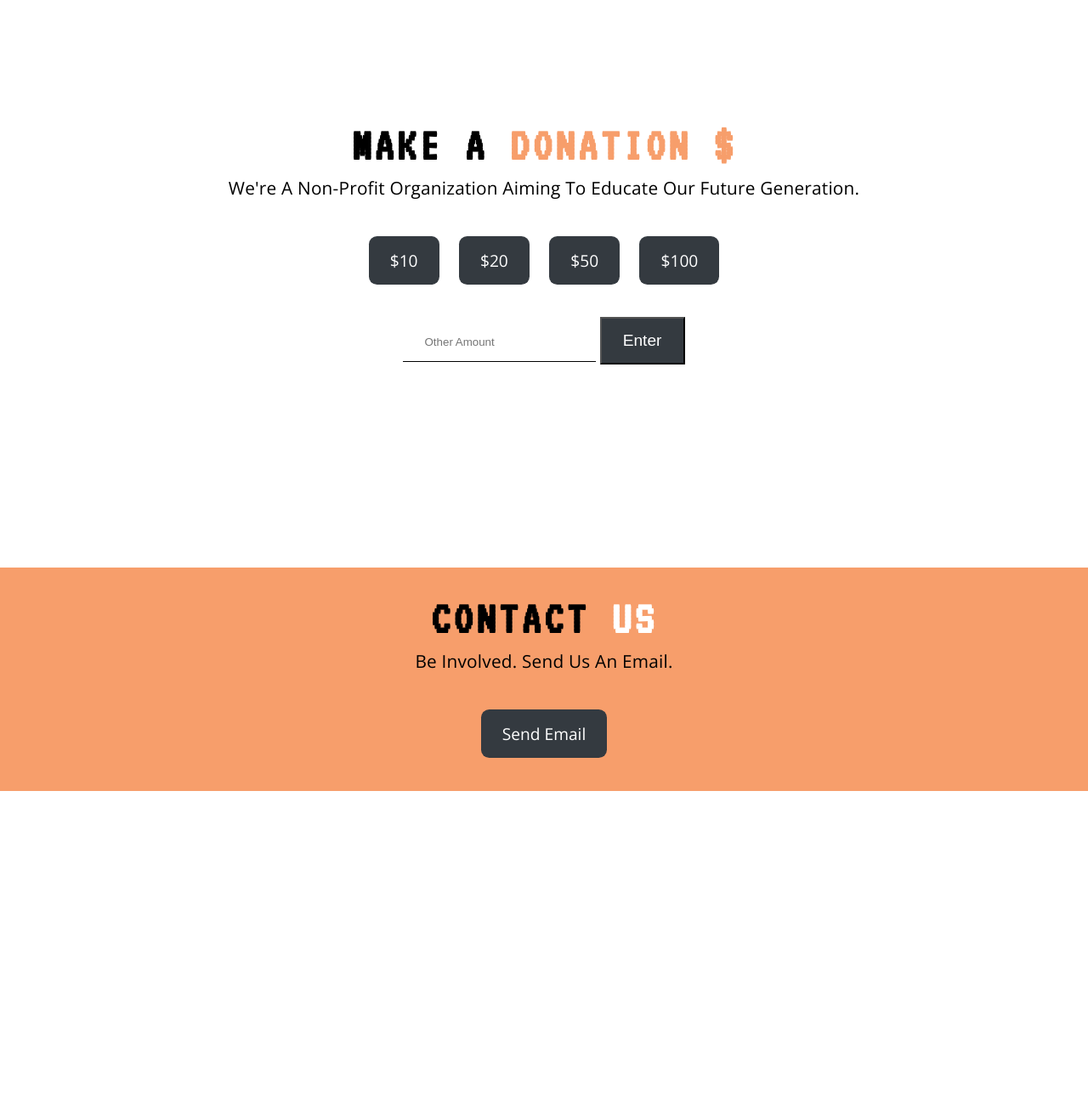
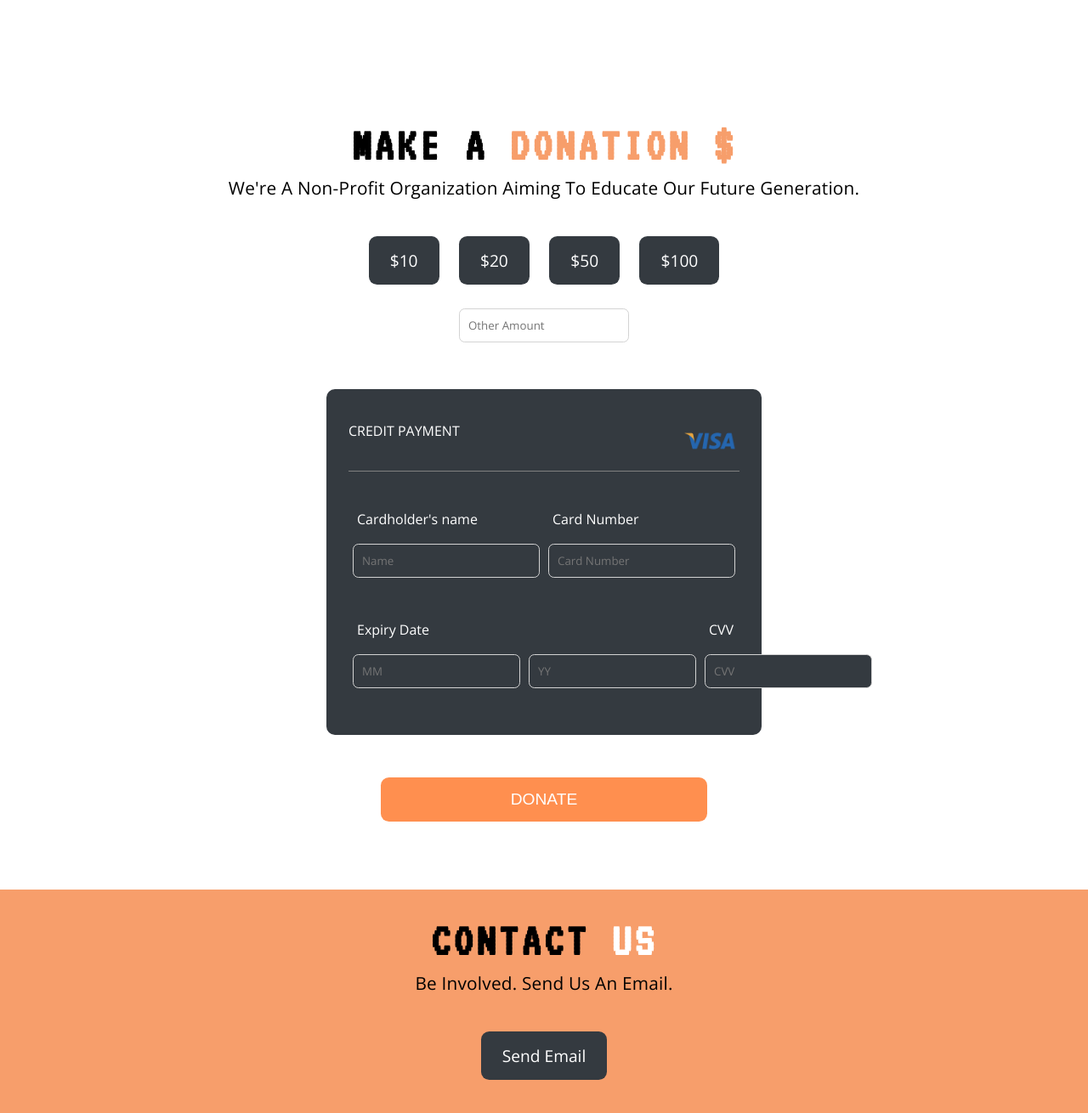
Before and after one commit to jjanicefong/gameofapps, a PHP site: page / in a window 1280 px wide. Shown: the part 3480-4790 px from the top of the page at 85% size. Before the commit the page ends 4411 px from the top, so only its background shows below. Run offline with PHP 8.4, Linux system fonts and the light colour scheme.

Commit message:
complete donation UI

```diff
--- a/css/main.css
+++ b/css/main.css
@@ -6,6 +6,10 @@
    padding: 0;
    box-sizing: border-box;
 }
+
+html {
+    scroll-behavior: smooth;
+  }
 
 body {
     font-family: 'Open Sans', sans-serif;
@@ -379,24 +383,28 @@ a {
  /* ========================================================= */
 .other-amount {
     position: relative;
-    top: 6em;
-    margin-bottom: 20em;
-    padding: 15px 25px;
+    margin-top: 6em;
+    background-color: white;
 }
 
-.donate-input {
-    border: none;
-    border-bottom: 1px solid black;
-    padding: 15px 25px;
-    position: relative;
+#other-input {
+    width: 200px;
+    height: 5vh;
 }
 
 .donate-btn {
     font-size: 1.2em;
     color: #fff;
+    border: none;
+    background-color: #ff8f4f;
+    padding: 15px 25px;
+    width: 30vw;
+    border-radius: 0.5em;
+}
 
-    background-color:#343a40;
-    padding: 15px 25px;
+.donate-btn:hover {
+    color: white !important;
+    background-color: #343a40;
 }
 
 .dollar-btn {
@@ -414,6 +422,96 @@ a {
 .dollar-btn:hover {
     color: white !important;
     background-color: #ff8f4f;
+}
+
+.credit-details{
+    display: flex;
+    flex-direction: column;
+    background-color: #343a40;
+    border-radius: 10px;
+    color: white;
+    padding: 10px;
+    flex-wrap: nowrap;
+    margin: 50px 30vw;
+}
+
+.credit-head {
+    text-align: left;
+    padding: 10px;
+    color: white;
+}
+
+.credit-title {
+    padding-bottom: 1.5em;
+}
+
+.cc-top-container{
+    flex: 1;
+    display: flex;
+    align-items: center;
+    justify-content: space-between;
+    border-bottom: solid 1px gray;
+    margin: 1em;
+}
+
+.cc-bot-container{
+    flex: 4;
+    display: flex;
+    flex-direction: column;
+    max-width: 100%;
+    margin-bottom: 1.5em;
+}
+
+.cc-inp-top-cont, .cc-inp-bot-cont{
+    display: flex;
+    margin: 1em;
+}
+
+.name-cont, .card-num-cont{
+    display: flex;
+    flex-direction: column;
+    flex: 1;
+}
+
+.exp-cont{
+    display: flex;
+    flex: 2;
+    align-items: flex-end;
+}
+
+.exp-cont > * {
+    flex: 1;
+    display: flex;
+    flex-direction: column;
+}
+
+.padding-title {
+    margin-top: 2em;
+}
+
+.cvv-cont{
+    flex: 1;
+    display: flex;
+    flex-direction: column;
+}
+
+
+input {
+    padding: 10px;
+    border-radius: .5em;
+    border: solid 1px lightgrey;
+    margin-bottom: 5px;
+    margin: 5px;
+
+    font-family: 'Open Sans', sans-serif;
+}
+
+#dark-bg {
+    background-color:  #343a40;
+}
+
+.input-stretch {
+    justify-content: stretch;
 }
 
  /* ========================================================= */
--- a/index.html
+++ b/index.php
@@ -5,7 +5,7 @@
    <meta name="viewport" content="width=device-width, initial-scale=1.0">
    <title>Game of Apps</title>
     <!-- Link to CSS file -->
-   <link href="/css/main.css" type="text/css" rel="stylesheet">
+   <link href="css/main.css" type="text/css" rel="stylesheet">
 </head>
 
 <body id="page-top">
@@ -17,8 +17,8 @@
                 <li class="nav-item"><a href="#page-top" class="nav-link">Home</a></li>
                 <li class="nav-item"><a href="#about" class="nav-link">About</a></li>
                 <li class="nav-item"><a href="#events" class="nav-link">Events</a></li>
+                <li class="nav-item"><a href="#donate" class="nav-link">Donate</a></li>
                 <li class="nav-item"><a href="#contact" class="nav-link">Contact</a></li>
-                <li class="nav-item"><a href="#donate" class="nav-link">Donate</a></li>
                 <li class="nav-item"><a href="#" class="nav-link btn-small">Login</a></li>
             </ul>
         </div>
@@ -66,22 +66,22 @@
         </div>
         <div class="services-cont">
             <div class="service-item-cont">
-                <div class="service-img"><img src="/img/mentors.png"></div>
+                <div class="service-img"><img src="img/mentors.png"></div>
                 <h4 class="service-heading">Industry Mentors</h4>
                 <p class="service-text">On a weekly basis, professional designers and developers will work alongside your school team to coach you every step of the way. Additionally, learn the fundamentals of design and coding in three deep-dive workshops.</p>
             </div>
             <div class="service-item-cont">
-                <div class="service-img"><img src="/img/design.png"></div>
+                <div class="service-img"><img src="img/design.png"></div>
                 <h4 class="service-heading">Design Thinking</h4>
                 <p class="service-text">On a weekly basis, professional designers and developers will work alongside your school team to coach you every step of the way. Additionally, learn the fundamentals of design and coding in three deep-dive workshops.</p>
             </div>
             <div class="service-item-cont">
-                <div class="service-img"><img src="/img/development.png"></div>
+                <div class="service-img"><img src="img/development.png"></div>
                 <h4 class="service-heading">Agile Software Development</h4>
                 <p class="service-text">On a weekly basis, professional designers and developers will work alongside your school team to coach you every step of the way. Additionally, learn the fundamentals of design and coding in three deep-dive workshops.</p>
             </div>
             <div class="service-item-cont">
-                <div class="service-img"><img src="/img/awards.png"></div>
+                <div class="service-img"><img src="img/awards.png"></div>
                 <h4 class="service-heading">Pitch, Demo & Awards</h4>
                 <p class="service-text">On a weekly basis, professional designers and developers will work alongside your school team to coach you every step of the way. Additionally, learn the fundamentals of design and coding in three deep-dive workshops.</p>
             </div>
@@ -171,15 +171,46 @@
          <h3 class="section-subtitle">We're a non-profit organization aiming to educate our future generation.</h3>
 
          <!-- Form Donation -->
-         <form action="#" method="POST">
-            <a class="dollar-btn" href="#">$10</a>
-            <a class="dollar-btn" href="#">$20</a>
-            <a class="dollar-btn" href="#">$50</a>
-            <a class="dollar-btn" href="#">$100</a>
+         <form action="#" method="POST" class="donate-form">
+            <a class="dollar-btn">$10</a>
+            <a class="dollar-btn">$20</a>
+            <a class="dollar-btn">$50</a>
+            <a class="dollar-btn">$100</a>
             <div class="other-amount">
-               <input type="number" placeholder="Other Amount" class="donate-input"></input>
-               <button clear class="donate-btn">Enter</button>
+               <input type="number" placeholder="Other Amount" id="other-input">
             </div>
+            <div class="credit-details">
+               <div class="cc-top-container">
+                  <p class="credit-title">CREDIT PAYMENT</p>
+                  <img src="./img/visa.png" alt="Visa Logo" height="70" width="70">
+               </div>
+               <div class="cc-bot-container">
+                  <div class="cc-inp-top-cont">
+                     <div class="name-cont">
+                        <p class="credit-head">Cardholder's name</p>
+                        <input type="text" placeholder="Name" id="dark-bg">
+                     </div>
+                     <div class="card-num-cont">
+                        <p class="credit-head">Card Number</p>
+                        <input type="text" placeholder="Card Number" id="dark-bg">
+                     </div>
+                  </div>
+                  <div class="cc-inp-bot-cont">
+                     <div class="exp-cont">
+                        <div class="date-cont">
+                           <p class="credit-head">Expiry Date</p>
+                           <input type="text" placeholder="MM" id="dark-bg">
+                        </div>
+                           <input type="text" placeholder="YY" id="dark-bg">
+                     </div>
+                     <div class="cvv-cont">
+                        <p class="credit-head">CVV</p>
+                        <input type="text" placeholder="CVV" id="dark-bg">
+                     </div>
+                  </div>
+               </div>
+            </div>
+            <button class="donate-btn">DONATE</button>
          </form>
      </div>
 
@@ -197,6 +228,6 @@
    </section>
 
    <!-- Link to JS file -->
-   <script src="/js/main.js"></script>
+   <script src="js/main.js"></script>
 </body>
 </html>
```
Also changed, not shown: img/visa.png (added).
